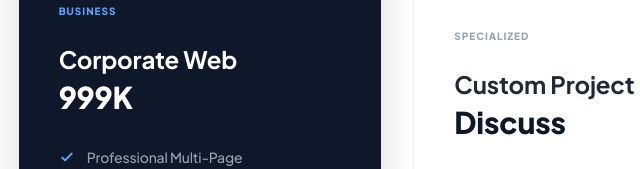
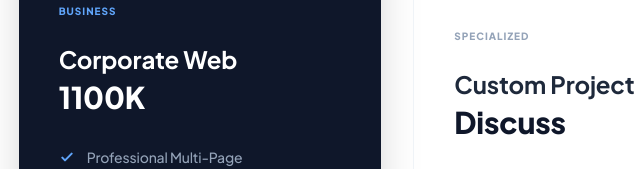
Before and after one commit to Hexazor-null/marz-store, a plain HTML site: page index.html in a window 1280 px wide. Shown: the part 1820-1989 px from the top of the page, 440-1080 px from the left. Drawn offline with nearby package versions, Linux system fonts and the light colour scheme; some packages are replaced by stand-ins of ours; a script that the page names is missing.

Commit message:
updated content for front

```diff
--- a/index.html
+++ b/index.html
@@ -234,7 +234,7 @@
                 </div>
                 <p class="text-[10px] font-black uppercase tracking-widest text-blue-400 mb-6">Business</p>
                 <h3 class="text-2xl font-bold mb-1 text-white">Corporate Web</h3>
-                <div class="text-3xl font-extrabold text-white mb-8">999K</div>
+                <div class="text-3xl font-extrabold text-white mb-8">1100K</div>
                 <ul class="text-sm text-slate-400 space-y-4 mb-10 font-medium">
                     <li class="flex items-center gap-3"><svg class="w-4 h-4 text-blue-400" fill="none" stroke="currentColor" viewBox="0 0 24 24"><path stroke-linecap="round" stroke-linejoin="round" stroke-width="3" d="M5 13l4 4L19 7"></path></svg>Professional Multi-Page</li>
                     <li class="flex items-center gap-3"><svg class="w-4 h-4 text-blue-400" fill="none" stroke="currentColor" viewBox="0 0 24 24"><path stroke-linecap="round" stroke-linejoin="round" stroke-width="3" d="M5 13l4 4L19 7"></path></svg>Free .COM Domain</li>
```
